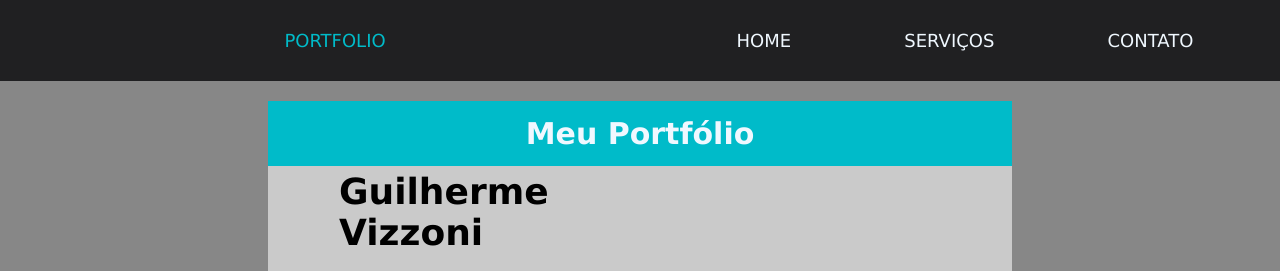
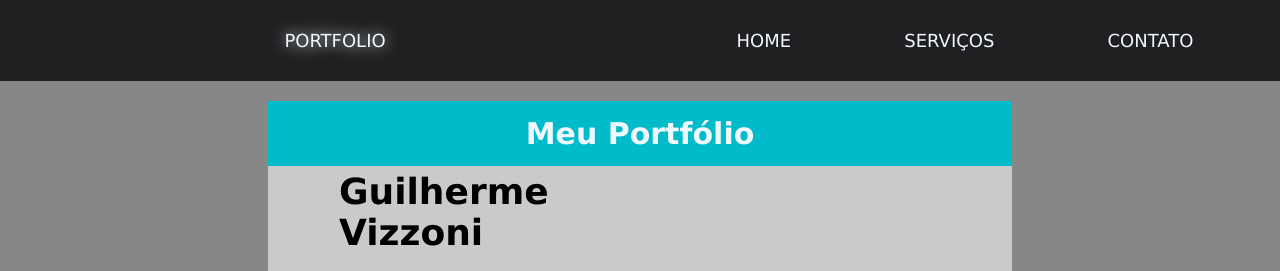
Before and after one commit to GuiVizzoni/Portfolio, a plain HTML site: page index.html in a window 1280 px wide. In both pictures the pointer is over the link "PORTFOLIO". Shown: the top 271 px of the page. Drawn offline with Linux system fonts and the light colour scheme.

Commit message:
Update main.css

```diff
--- a/main.css
+++ b/main.css
@@ -45,7 +45,8 @@ background-color:#878787;
 }
 
 .links:hover{
-    color: #00BBC9;
+    color: aliceblue;
+    text-shadow: 0 0 0.8em aliceblue;
 }
 
 .links-section {
```
